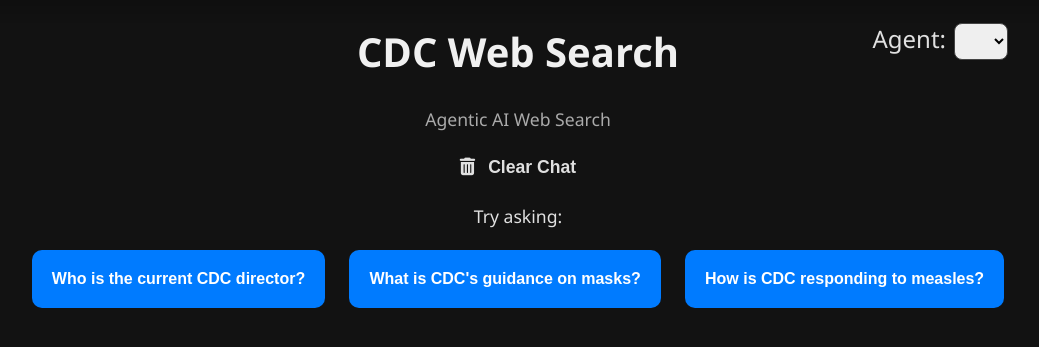
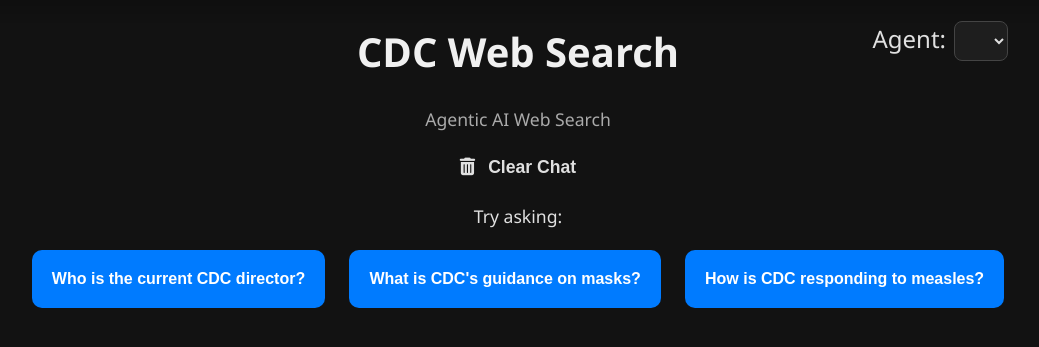
Before and after one commit to saikrmet/cdc-websearch, a FastAPI app: page /chat in a window 1280 px wide. Shown: the part 73-420 px from the top of the page, without its empty margins (122-1161 px from the left). Run offline with FastAPI, Linux system fonts and the light colour scheme; data that the repository does not hold is empty; parts of the project's set-up code (start-up, migrations or seed data) failed here and were passed over; some libraries are stand-ins or nearby versions.

Commit message:
style changes

```diff
--- a/static/styles.css
+++ b/static/styles.css
@@ -284,8 +284,10 @@
 
   .agent-selector {
     padding: 0.5rem 1rem;
-    font-size: 1rem;
+    font-size: 1.1rem;
     border: 1px solid var(--border-color); /* Use theme variable for border */
+    color: var(--text-color);
+    background-color: var(--assistant-message-background);
     border-radius: 8px;
     cursor: pointer;
     transition: border-color 0.2s ease, box-shadow 0.2s ease;
```
